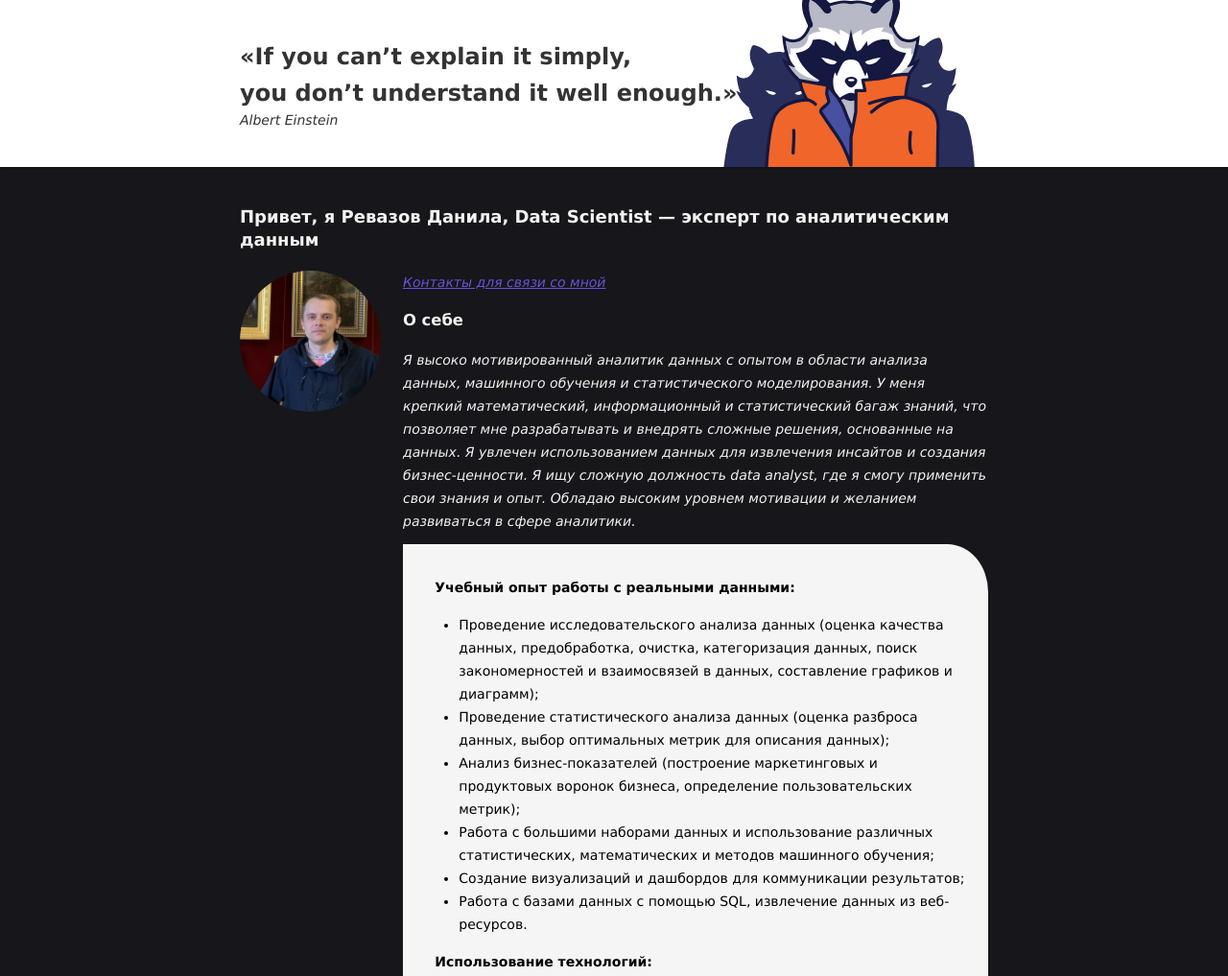
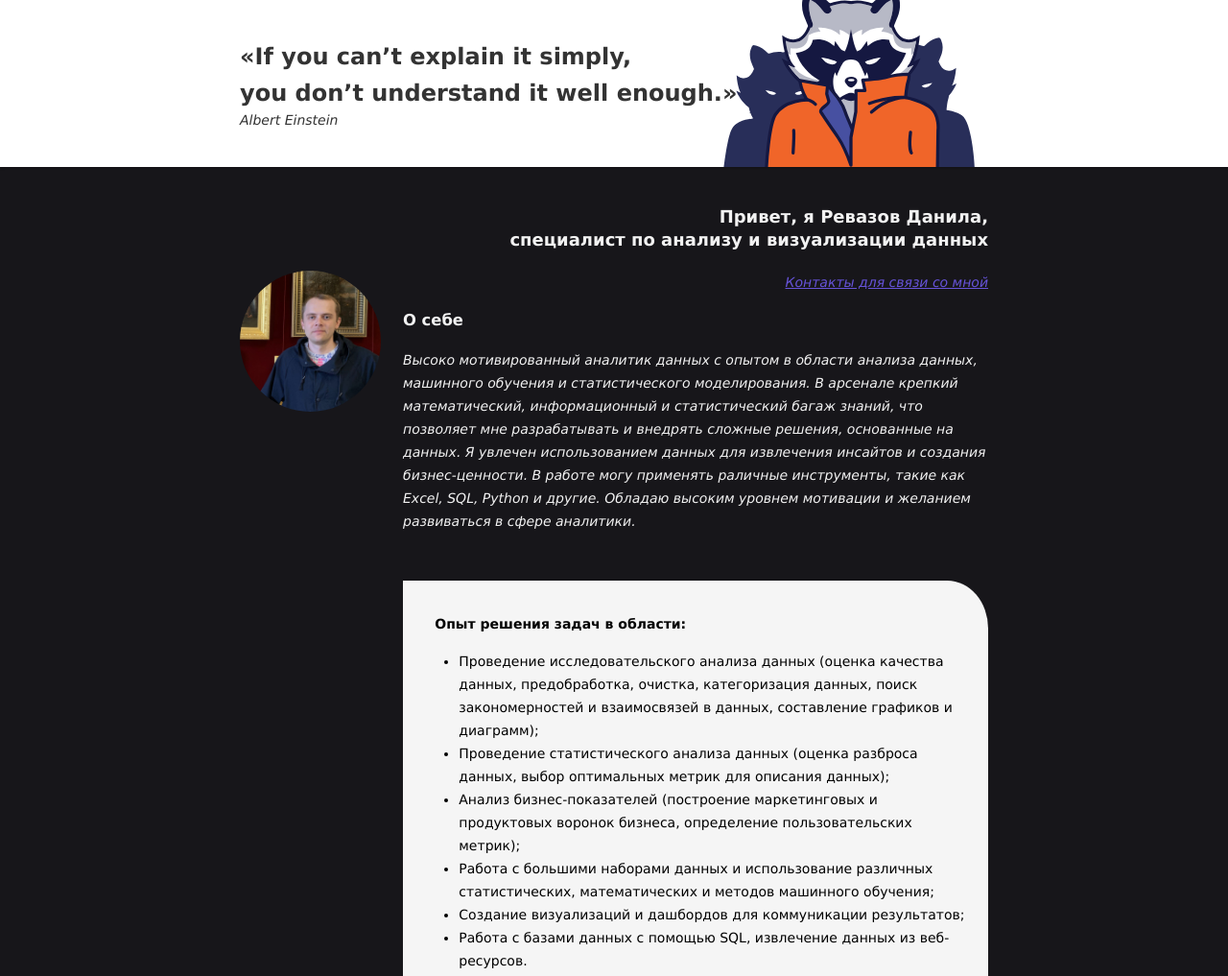
Before and after one commit to PushkinHub/DanilaRevazov, a plain HTML site: page index.html in a window 1280 px wide. Shown: the top 1017 px of the page at 96% size. Drawn offline with Linux system fonts and the light colour scheme.

Commit message:
Add files via upload

```diff
--- a/index.html
+++ b/index.html
@@ -15,21 +15,23 @@
   </header>
   <main>
     <section class="about container">
-      <h2 class="section-title">Привет, я Ревазов Данила, Data Scientist — эксперт по аналитическим данным</h2>
+      <h2 class="section-title" style="text-align: right;">Привет, я Ревазов Данила, <br>специалист по анализу и визуализации данных</h2>
       <img class="about-image" src="img/xCZ_v9_ZAGk1.jpg" width="147" height="147" alt="Ревазов Данила">
 
       <div class="about-content">
-        <p><a href="#contacts"><i>Контакты для связи со мной</i></a></p>
+        <p style="text-align: right;"><a href="#contacts" ><i>Контакты для связи со мной</i></a></p>
         <h3>О себе</h3>
-        <p><i>Я высоко мотивированный аналитик данных с опытом в области анализа данных, машинного обучения
-          и статистического моделирования. У меня крепкий математический, информационный и статистический
-          багаж знаний, что позволяет мне разрабатывать и внедрять сложные решения, основанные на данных.
-          Я увлечен использованием данных для извлечения инсайтов и создания бизнес-ценности.
-          Я ищу сложную должность data analyst, где я смогу применить свои знания и опыт.
-          Обладаю высоким уровнем мотивации и желанием развиваться в сфере аналитики.</i></p>
+        <p style="margin-bottom: 50px;"><i>Высоко мотивированный аналитик данных с опытом в области анализа данных,
+          машинного обучения и статистического моделирования. В арсенале крепкий математический,
+          информационный и статистический багаж знаний, что позволяет мне разрабатывать
+          и внедрять сложные решения, основанные на данных. Я увлечен использованием данных
+          для извлечения инсайтов и создания бизнес-ценности.
+          В работе могу применять раличные инструменты, такие как Excel, SQL, Python и другие.
+          Обладаю высоким уровнем мотивации и желанием
+          развиваться в сфере аналитики.</i></p>
 
         <div style="background-color: #f5f5f5; border-top-right-radius: 7%; border-bottom-right-radius: 7%; color: black; padding: 3%; margin-bottom: 3%;">
-          <p style="Font-weight: bold; margin: 15px">Учебный опыт работы с реальными данными:</p>
+          <p style="Font-weight: bold; margin: 15px">Опыт решения задач в области:</p>
           <ul>
             <li>Проведение исследовательского анализа данных (оценка качества данных, предобработка, очистка, категоризация данных, поиск закономерностей и взаимосвязей в данных, составление графиков и диаграмм);</li>
             <li>Проведение статистического анализа данных (оценка разброса данных, выбор оптимальных метрик для описания данных);</li>
```
